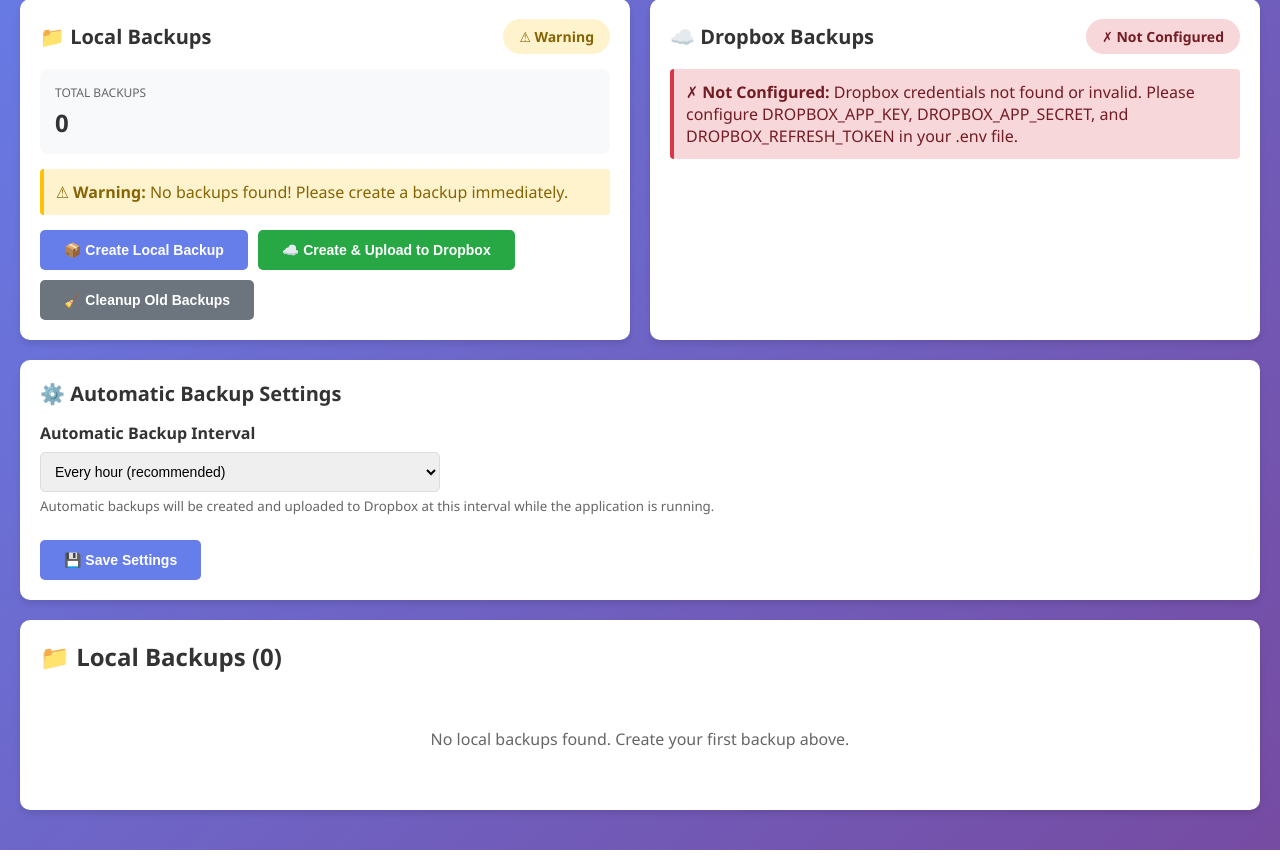
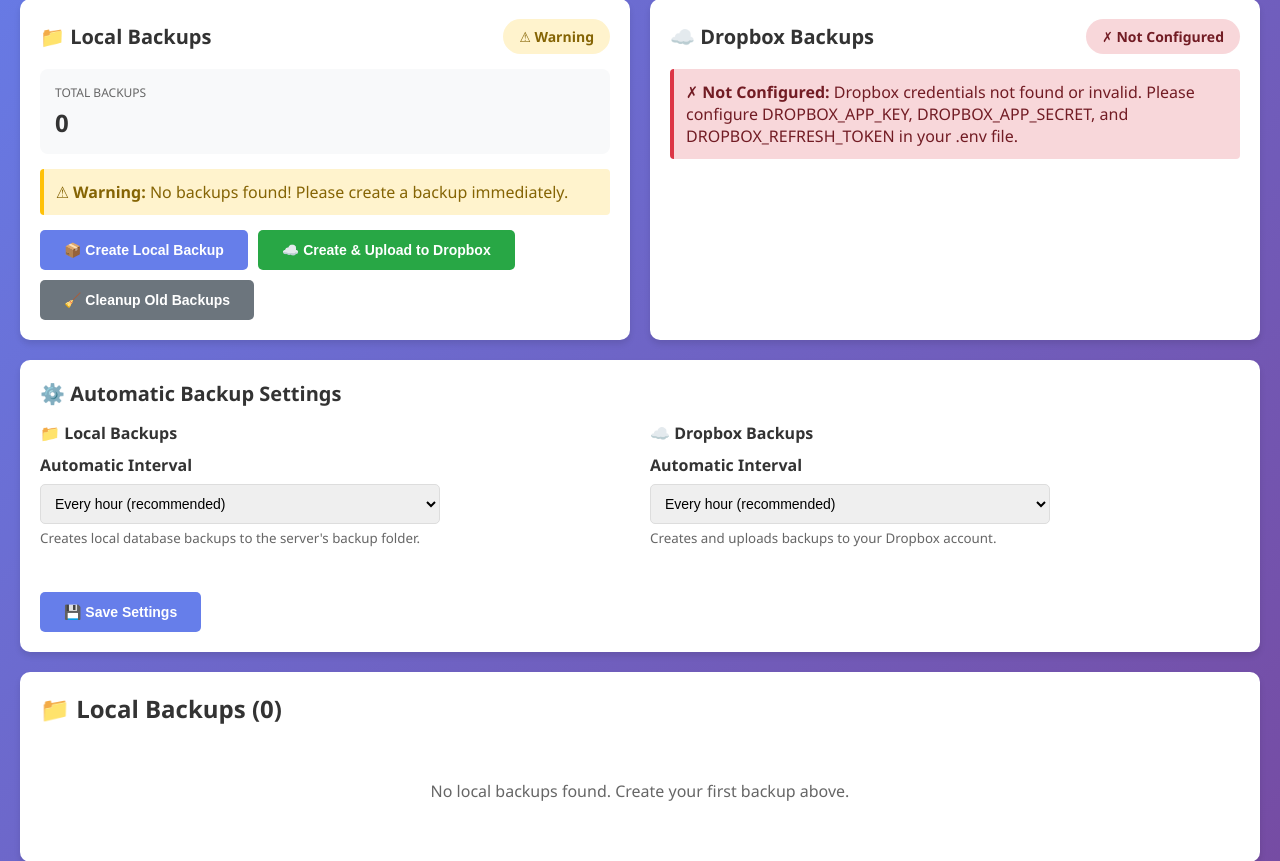
Before and after one commit to mbyrdLCS/Fire-Department-Management-System, a Flask app: page /admin/backups in a window 1280 px wide. Shown: the part 203-1064 px from the top of the page. Run offline with Flask 2, Linux system fonts and the light colour scheme; the visitor is signed in with stand-in values (Sample User, id 1); data that the repository does not hold is empty; parts of the project's set-up code (start-up, migrations or seed data) failed here and were passed over.

Commit message:
Add separate controls for local and Dropbox automatic backups
- Split single scheduler into two independent schedulers (local + Dropbox)
- Added side-by-side UI controls for configuring each backup type separately
- Each backup type can be disabled (interval = 0) or set to different schedules
- Local backups: Only create database backup to local folder
- Dropbox backups: Create local backup then upload to Dropbox
- Both schedulers run independently and can have different intervals
- Updated API routes to handle both local_interval_hours and dropbox_interval_hours
- Clearer logging distinguishes between local and Dropbox backup operations

🤖 Generated with [Claude Code](https://claude.com/claude-code)

Co-Authored-By: Claude <noreply@anthropic.com>

```diff
--- a/flask_app/app.py
+++ b/flask_app/app.py
@@ -68,49 +68,64 @@ central = pytz.timezone('America/Chicago')
 # ========== AUTOMATIC BACKUP SCHEDULER ==========
 
 class AutomaticBackupScheduler:
-    """Handles automatic configurable backups to Dropbox"""
-
-    def __init__(self, interval_seconds=3600):
-        self.interval_seconds = interval_seconds
+    """Handles automatic configurable backups (local or Dropbox)"""
+
+    def __init__(self, backup_type, setting_key, default_interval_hours=1):
+        self.backup_type = backup_type  # 'local' or 'dropbox'
+        self.setting_key = setting_key
+        self.default_interval_hours = default_interval_hours
+        self.interval_seconds = default_interval_hours * 3600
         self.timer = None
         self.is_running = False
 
     def _get_backup_interval(self):
         """Get the backup interval from database settings"""
         try:
-            setting = db_helpers.get_setting('backup_interval_hours')
-            if setting:
-                hours = float(setting)
-                return int(hours * 3600)  # Convert hours to seconds
+            setting = db_helpers.get_setting(self.setting_key, str(self.default_interval_hours))
+            hours = float(setting)
+
+            # If interval is 0, backup is disabled
+            if hours == 0:
+                return 0
+
+            return int(hours * 3600)  # Convert hours to seconds
         except Exception as e:
-            logger.error(f"Error getting backup interval from settings: {str(e)}")
-
-        # Default to 1 hour if setting not found
-        return 3600
+            logger.error(f"Error getting {self.backup_type} backup interval from settings: {str(e)}")
+            return self.default_interval_hours * 3600
 
     def _perform_backup(self):
         """Perform the backup and schedule the next one"""
         try:
-            logger.info("Starting automatic backup...")
-
-            # Create local backup
-            result = db_helpers.create_database_backup()
-
-            if result['success']:
-                logger.info(f"Automatic backup created: {result['backup_filename']}")
-
-                # Upload to Dropbox
-                dropbox_result = db_helpers.upload_backup_to_dropbox(result['backup_path'])
-
-                if dropbox_result['success']:
-                    logger.info(f"Automatic backup uploaded to Dropbox successfully")
+            if self.backup_type == 'local':
+                logger.info("Starting automatic local backup...")
+                result = db_helpers.create_database_backup()
+
+                if result['success']:
+                    logger.info(f"Automatic local backup created: {result['backup_filename']}")
                 else:
-                    logger.warning(f"Automatic backup created but Dropbox upload failed: {dropbox_result.get('error')}")
-            else:
-                logger.error(f"Automatic backup failed: {result.get('error')}")
+                    logger.error(f"Automatic local backup failed: {result.get('error')}")
+
+            elif self.backup_type == 'dropbox':
+                logger.info("Starting automatic Dropbox backup...")
+
+                # Create local backup first
+                result = db_helpers.create_database_backup()
+
+                if result['success']:
+                    logger.info(f"Local backup created for Dropbox upload: {result['backup_filename']}")
+
+                    # Upload to Dropbox
+                    dropbox_result = db_helpers.upload_backup_to_dropbox(result['backup_path'])
+
+                    if dropbox_result['success']:
+                        logger.info(f"Automatic Dropbox backup uploaded successfully")
+                    else:
+                        logger.warning(f"Dropbox upload failed: {dropbox_result.get('error')}")
+                else:
+                    logger.error(f"Automatic Dropbox backup failed (local creation): {result.get('error')}")
 
         except Exception as e:
-            logger.error(f"Automatic backup error: {str(e)}")
+            logger.error(f"Automatic {self.backup_type} backup error: {str(e)}")
 
         finally:
             # Schedule the next backup with updated interval
@@ -120,6 +135,12 @@ class AutomaticBackupScheduler:
     def _schedule_next(self):
         """Schedule the next backup with current interval setting"""
         self.interval_seconds = self._get_backup_interval()
+
+        # If interval is 0, don't schedule (disabled)
+        if self.interval_seconds == 0:
+            logger.info(f"{self.backup_type.capitalize()} automatic backups are disabled")
+            return
+
         self.timer = Timer(self.interval_seconds, self._perform_backup)
         self.timer.daemon = True
         self.timer.start()
@@ -129,8 +150,12 @@ class AutomaticBackupScheduler:
         if not self.is_running:
             self.is_running = True
             self.interval_seconds = self._get_backup_interval()
-            logger.info(f"Automatic backup scheduler started (interval: {self.interval_seconds}s / {self.interval_seconds/3600}h)")
-            self._schedule_next()
+
+            if self.interval_seconds == 0:
+                logger.info(f"{self.backup_type.capitalize()} automatic backups are disabled (interval: 0)")
+            else:
+                logger.info(f"{self.backup_type.capitalize()} automatic backup scheduler started (interval: {self.interval_seconds}s / {self.interval_seconds/3600}h)")
+                self._schedule_next()
 
     def stop(self):
         """Stop the automatic backup scheduler"""
@@ -138,22 +163,25 @@ class AutomaticBackupScheduler:
         if self.timer:
             self.timer.cancel()
             self.timer = None
-            logger.info("Automatic backup scheduler stopped")
+            logger.info(f"{self.backup_type.capitalize()} automatic backup scheduler stopped")
 
     def restart(self):
         """Restart the scheduler with new interval (useful when settings change)"""
-        logger.info("Restarting backup scheduler with updated interval...")
+        logger.info(f"Restarting {self.backup_type} backup scheduler with updated interval...")
         self.stop()
         self.start()
 
-# Initialize automatic backup scheduler
-backup_scheduler = AutomaticBackupScheduler()
+# Initialize automatic backup schedulers
+local_backup_scheduler = AutomaticBackupScheduler('local', 'local_backup_interval_hours', default_interval_hours=1)
+dropbox_backup_scheduler = AutomaticBackupScheduler('dropbox', 'dropbox_backup_interval_hours', default_interval_hours=1)
 
 # Start automatic backups when the app starts
-backup_scheduler.start()
+local_backup_scheduler.start()
+dropbox_backup_scheduler.start()
 
 # Stop automatic backups when the app shuts down
-atexit.register(backup_scheduler.stop)
+atexit.register(local_backup_scheduler.stop)
+atexit.register(dropbox_backup_scheduler.stop)
 
 # Template filters
 @app.template_filter('fromisoformat')
@@ -2915,10 +2943,12 @@ def get_backup_settings():
         return jsonify({'success': False, 'error': 'Unauthorized'}), 401
 
     try:
-        interval_hours = db_helpers.get_setting('backup_interval_hours', '1')
+        local_interval = db_helpers.get_setting('local_backup_interval_hours', '1')
+        dropbox_interval = db_helpers.get_setting('dropbox_backup_interval_hours', '1')
         return jsonify({
             'success': True,
-            'interval_hours': interval_hours
+            'local_interval_hours': local_interval,
+            'dropbox_interval_hours': dropbox_interval
         })
     except Exception as e:
         logger.error(f"Error getting backup settings: {str(e)}")
@@ -2931,27 +2961,33 @@ def update_backup_settings():
         return jsonify({'success': False, 'error': 'Unauthorized'}), 401
 
     try:
-        interval_hours = request.form.get('interval_hours', '1')
-
-        # Validate the interval
+        local_interval = request.form.get('local_interval_hours', '1')
+        dropbox_interval = request.form.get('dropbox_interval_hours', '1')
+
+        # Validate the intervals
         try:
-            interval_float = float(interval_hours)
-            if interval_float <= 0 or interval_float > 24:
-                return jsonify({'success': False, 'error': 'Interval must be between 0 and 24 hours'}), 400
+            local_float = float(local_interval)
+            dropbox_float = float(dropbox_interval)
+            if local_float < 0 or local_float > 24:
+                return jsonify({'success': False, 'error': 'Local interval must be between 0 and 24 hours'}), 400
+            if dropbox_float < 0 or dropbox_float > 24:
+                return jsonify({'success': False, 'error': 'Dropbox interval must be between 0 and 24 hours'}), 400
         except ValueError:
             return jsonify({'success': False, 'error': 'Invalid interval value'}), 400
 
-        # Save the setting
-        db_helpers.set_setting('backup_interval_hours', interval_hours)
-
-        # Restart the backup scheduler with the new interval
-        backup_scheduler.restart()
-
-        logger.info(f"Backup interval updated to {interval_hours} hours")
+        # Save the settings
+        db_helpers.set_setting('local_backup_interval_hours', local_interval)
+        db_helpers.set_setting('dropbox_backup_interval_hours', dropbox_interval)
+
+        # Restart both backup schedulers with the new intervals
+        local_backup_scheduler.restart()
+        dropbox_backup_scheduler.restart()
+
+        logger.info(f"Backup intervals updated - Local: {local_interval}h, Dropbox: {dropbox_interval}h")
 
         return jsonify({
             'success': True,
-            'message': f'Backup interval updated to {interval_hours} hours'
+            'message': f'Backup intervals updated successfully'
         })
 
     except Exception as e:
--- a/flask_app/templates/backup_management.html
+++ b/flask_app/templates/backup_management.html
@@ -466,9 +466,14 @@
             </div>
 
             <div class="settings-form">
+                <div style="display: grid; grid-template-columns: 1fr 1fr; gap: 20px; margin-bottom: 20px;">
+                    <!-- Local Backup Settings -->
+                    <div>
+                        <h3 style="color: #333; font-size: 16px; margin-bottom: 10px;">📁 Local Backups</h3>
                         <div class="form-group">
-                    <label for="backupInterval">Automatic Backup Interval</label>
-                    <select id="backupInterval" class="form-control">
+                            <label for="localBackupInterval">Automatic Interval</label>
+                            <select id="localBackupInterval" class="form-control">
+                                <option value="0">Disabled</option>
                                 <option value="0.5">Every 30 minutes</option>
                                 <option value="1" selected>Every hour (recommended)</option>
                                 <option value="2">Every 2 hours</option>
@@ -478,8 +483,31 @@
                                 <option value="24">Daily</option>
                             </select>
                             <small style="color: #666; display: block; margin-top: 5px;">
-                        Automatic backups will be created and uploaded to Dropbox at this interval while the application is running.
+                                Creates local database backups to the server's backup folder.
                             </small>
+                        </div>
+                    </div>
+
+                    <!-- Dropbox Backup Settings -->
+                    <div>
+                        <h3 style="color: #333; font-size: 16px; margin-bottom: 10px;">☁️ Dropbox Backups</h3>
+                        <div class="form-group">
+                            <label for="dropboxBackupInterval">Automatic Interval</label>
+                            <select id="dropboxBackupInterval" class="form-control">
+                                <option value="0">Disabled</option>
+                                <option value="0.5">Every 30 minutes</option>
+                                <option value="1" selected>Every hour (recommended)</option>
+                                <option value="2">Every 2 hours</option>
+                                <option value="4">Every 4 hours</option>
+                                <option value="6">Every 6 hours</option>
+                                <option value="12">Every 12 hours</option>
+                                <option value="24">Daily</option>
+                            </select>
+                            <small style="color: #666; display: block; margin-top: 5px;">
+                                Creates and uploads backups to your Dropbox account.
+                            </small>
+                        </div>
+                    </div>
                 </div>
 
                 <button class="btn btn-primary" onclick="saveBackupSettings()" style="margin-top: 10px;">
@@ -643,10 +671,12 @@
         }
 
         function saveBackupSettings() {
-            const interval = document.getElementById('backupInterval').value;
+            const localInterval = document.getElementById('localBackupInterval').value;
+            const dropboxInterval = document.getElementById('dropboxBackupInterval').value;
 
             const formData = new FormData();
-            formData.append('interval_hours', interval);
+            formData.append('local_interval_hours', localInterval);
+            formData.append('dropbox_interval_hours', dropboxInterval);
 
             fetch('{{ url_for("update_backup_settings") }}', {
                 method: 'POST',
@@ -655,7 +685,21 @@
             .then(response => response.json())
             .then(data => {
                 if (data.success) {
-                    alert('Backup settings saved successfully!\n\nAutomatic backups will now run every ' + interval + ' hour(s).');
+                    let message = 'Backup settings saved successfully!\n\n';
+
+                    if (localInterval == '0') {
+                        message += '📁 Local backups: Disabled\n';
+                    } else {
+                        message += '📁 Local backups: Every ' + localInterval + ' hour(s)\n';
+                    }
+
+                    if (dropboxInterval == '0') {
+                        message += '☁️ Dropbox backups: Disabled';
+                    } else {
+                        message += '☁️ Dropbox backups: Every ' + dropboxInterval + ' hour(s)';
+                    }
+
+                    alert(message);
                 } else {
                     alert('Failed to save settings: ' + data.error);
                 }
@@ -665,13 +709,16 @@
             });
         }
 
-        // Load current backup interval setting on page load
+        // Load current backup interval settings on page load
         window.addEventListener('DOMContentLoaded', function() {
             fetch('{{ url_for("get_backup_settings") }}')
             .then(response => response.json())
             .then(data => {
-                if (data.interval_hours) {
-                    document.getElementById('backupInterval').value = data.interval_hours;
+                if (data.local_interval_hours !== undefined) {
+                    document.getElementById('localBackupInterval').value = data.local_interval_hours;
+                }
+                if (data.dropbox_interval_hours !== undefined) {
+                    document.getElementById('dropboxBackupInterval').value = data.dropbox_interval_hours;
                 }
             })
             .catch(error => {
```
Lines whose indentation alone changed are shown as unchanged.
